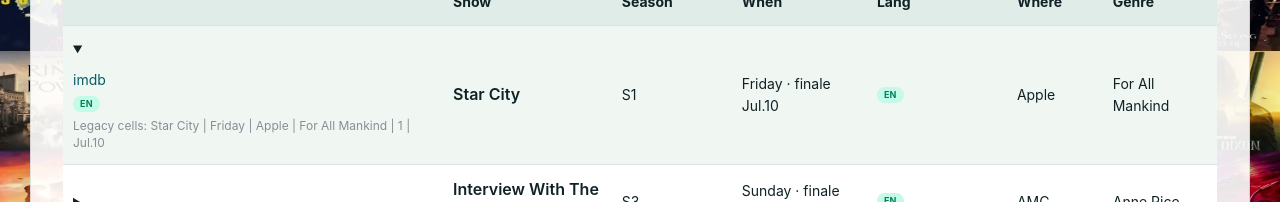
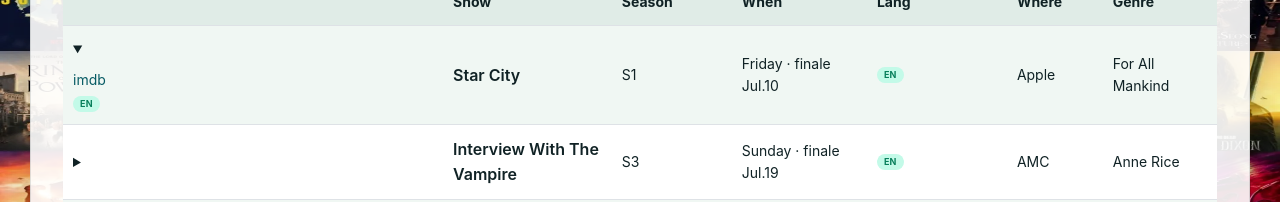
Before and after one commit to genretv/genretv, a React (Vite) app in the folder apps/genretv/: page / in a window 1280 px wide. Both pictures are taken after a click on the heading 85 px from the left and 399 px from the top of the page. Shown: the part 349-551 px from the top of the page. Built offline with nearby package versions, Linux system fonts and the light colour scheme; no server answers.

Commit message:
Read schedule from canonical registry seed

```diff
--- a/apps/genretv/src/domain/canonical-schedule.ts
+++ b/apps/genretv/src/domain/canonical-schedule.ts
@@ -1,5 +1,5 @@
-import seedJson from "../../seeds/blogspot-canonical.seed.json";
+import seedJson from "../../seeds/canonical-registry.seed.json";
 
-import { buildScheduleFromSeed, type BlogspotCanonicalSeed } from "./schedule";
+import { buildScheduleFromRegistrySeed, type CanonicalRegistrySeed } from "./schedule";
 
-export const canonicalSchedule = buildScheduleFromSeed(seedJson as unknown as BlogspotCanonicalSeed);
+export const canonicalSchedule = buildScheduleFromRegistrySeed(seedJson as unknown as CanonicalRegistrySeed);
--- a/apps/genretv/src/domain/schedule.ts
+++ b/apps/genretv/src/domain/schedule.ts
@@ -71,8 +71,71 @@
   entries: BlogspotEntrySeed[];
 }
 
+export interface CanonicalShowSeedRow {
+  id: string;
+  displayTitle: string;
+  originalTitle: string | null;
+  languages: string[];
+  countries: string[];
+  genreTags: string[];
+  externalLinks: ExternalLinkSeed[];
+  notes: string | null;
+}
+
+export interface CanonicalSeasonSeedRow {
+  id: string;
+  showId: string;
+  section: ScheduleSection;
+  seasonLabel: string;
+  timing: string;
+  endedReason: string;
+  releasePattern: string | null;
+  releasePrecision: string;
+  dateConfidence: string;
+  releaseWindow: ReleaseWindowSeed | null;
+  finaleWindow: ReleaseWindowSeed | null;
+  sortKey: string | null;
+  episodeCount: number | null;
+  sourceRow: number;
+  organizations: Array<{ name: string; role: string; externalLinks: ExternalLinkSeed[] }>;
+  externalLinks: ExternalLinkSeed[];
+  notes: string | null;
+}
+
+export interface CanonicalEpisodeSeedRow {
+  id: string;
+  seasonId: string;
+  episodeLabel: string | null;
+  title: string | null;
+  releaseWindow: ReleaseWindowSeed | null;
+  sortKey: string | null;
+  externalLinks: ExternalLinkSeed[];
+  notes: string | null;
+}
+
+export interface CanonicalRegistrySeed {
+  schemaVersion: 1;
+  generatedAt: string | null;
+  source: {
+    pageTitle?: string;
+    updatedLabel?: string;
+    url?: string;
+  } | null;
+  summary: {
+    shows: number;
+    seasons: number;
+    episodes: number;
+  };
+  rows: {
+    shows: CanonicalShowSeedRow[];
+    seasons: CanonicalSeasonSeedRow[];
+    episodes: CanonicalEpisodeSeedRow[];
+  };
+}
+
 export interface ScheduleEntry {
   id: string;
+  showId: string;
   sourceRow: number;
   section: ScheduleSection;
   title: string;
@@ -171,6 +234,25 @@
   };
 }
 
+export function buildScheduleFromRegistrySeed(seed: CanonicalRegistrySeed): CanonicalSchedule {
+  const showsById = new Map(seed.rows.shows.map((show) => [show.id, show]));
+  const entries = seed.rows.seasons
+    .map((season) => {
+      const show = showsById.get(season.showId);
+      return show == null ? null : toRegistryScheduleEntry(show, season);
+    })
+    .filter((entry): entry is ScheduleEntry => entry != null);
+
+  return {
+    title: seed.source?.pageTitle ?? "GenreTV",
+    sourceUrl: seed.source?.url ?? "",
+    updatedLabel: seed.source?.updatedLabel ?? "",
+    generatedAt: seed.generatedAt ?? "",
+    counts: countBySection(entries),
+    entries,
+  };
+}
+
 export function filterScheduleEntries(
   entries: readonly ScheduleEntry[],
   preferences: ScheduleViewPreferences,
@@ -224,7 +306,7 @@
 export function buildManagementShows(entries: readonly ScheduleEntry[]): ManagementShow[] {
   const shows = new Map<string, ManagementShow>();
   for (const entry of entries) {
-    const id = showIdForTitle(entry.title);
+    const id = entry.showId;
     const existing = shows.get(id);
     const show =
       existing ??
@@ -310,6 +392,7 @@
   const countries = entry.show.countries ?? [];
   return {
     id: entry.id,
+    showId: showIdForTitle(entry.show.displayTitle),
     sourceRow: entry.sourceRow,
     section: entry.section,
     title: entry.show.displayTitle,
@@ -325,6 +408,40 @@
     countries,
     links: entry.show.externalLinks,
     legacyCells: entry.legacy.cells,
+  };
+}
+
+function toRegistryScheduleEntry(show: CanonicalShowSeedRow, season: CanonicalSeasonSeedRow): ScheduleEntry {
+  const organizations = season.organizations.map((organization) => organization.name).filter(Boolean);
+  const genreText = show.genreTags.join(", ");
+  const languages = normalizeLanguages(show.languages);
+  const links = mergeLinks(show.externalLinks, season.externalLinks);
+  return {
+    id: season.id,
+    showId: show.id,
+    sourceRow: season.sourceRow,
+    section: season.section,
+    title: show.displayTitle,
+    seasonLabel: season.seasonLabel,
+    timing: season.timing || formatRegistryTiming(season),
+    endedReason: season.endedReason || "Unknown",
+    endingKind: endingKindFor(season.endedReason),
+    organizationText: organizations.join(", "),
+    organizations,
+    genreText,
+    genres: show.genreTags,
+    languages,
+    countries: show.countries,
+    links,
+    legacyCells: [],
+  };
+}
+
+function countBySection(entries: readonly ScheduleEntry[]): Record<ScheduleSection, number> {
+  return {
+    current: entries.filter((entry) => entry.section === "current").length,
+    upcoming: entries.filter((entry) => entry.section === "upcoming").length,
+    past: entries.filter((entry) => entry.section === "past").length,
   };
 }
 
@@ -386,6 +503,12 @@
   return entry.legacy.detailText || entry.season.legacyStatus || "past";
 }
 
+function formatRegistryTiming(season: CanonicalSeasonSeedRow): string {
+  const release = formatWindow(season.releaseWindow);
+  const finale = formatWindow(season.finaleWindow);
+  return [release, finale ? `finale ${finale}` : ""].filter(Boolean).join(" · ");
+}
+
 function stopReasonFor(entry: BlogspotEntrySeed): string {
   if (entry.season.legacyStatus !== "") return entry.season.legacyStatus;
   const markers = entry.season.lifecycleMarkers
--- a/apps/genretv/src/routes/home.tsx
+++ b/apps/genretv/src/routes/home.tsx
@@ -77,9 +77,11 @@
                           ))}
                         </Group>
                       )}
-                      <Text size="xs" c="dimmed">
-                        Legacy cells: {entry.legacyCells.join(" | ")}
-                      </Text>
+                      {entry.legacyCells.length > 0 && (
+                        <Text size="xs" c="dimmed">
+                          Legacy cells: {entry.legacyCells.join(" | ")}
+                        </Text>
+                      )}
                     </Stack>
                   </Box>
                 </details>
```
Also changed, not shown: 1 other file (tests, documents, lock files or other folders).
